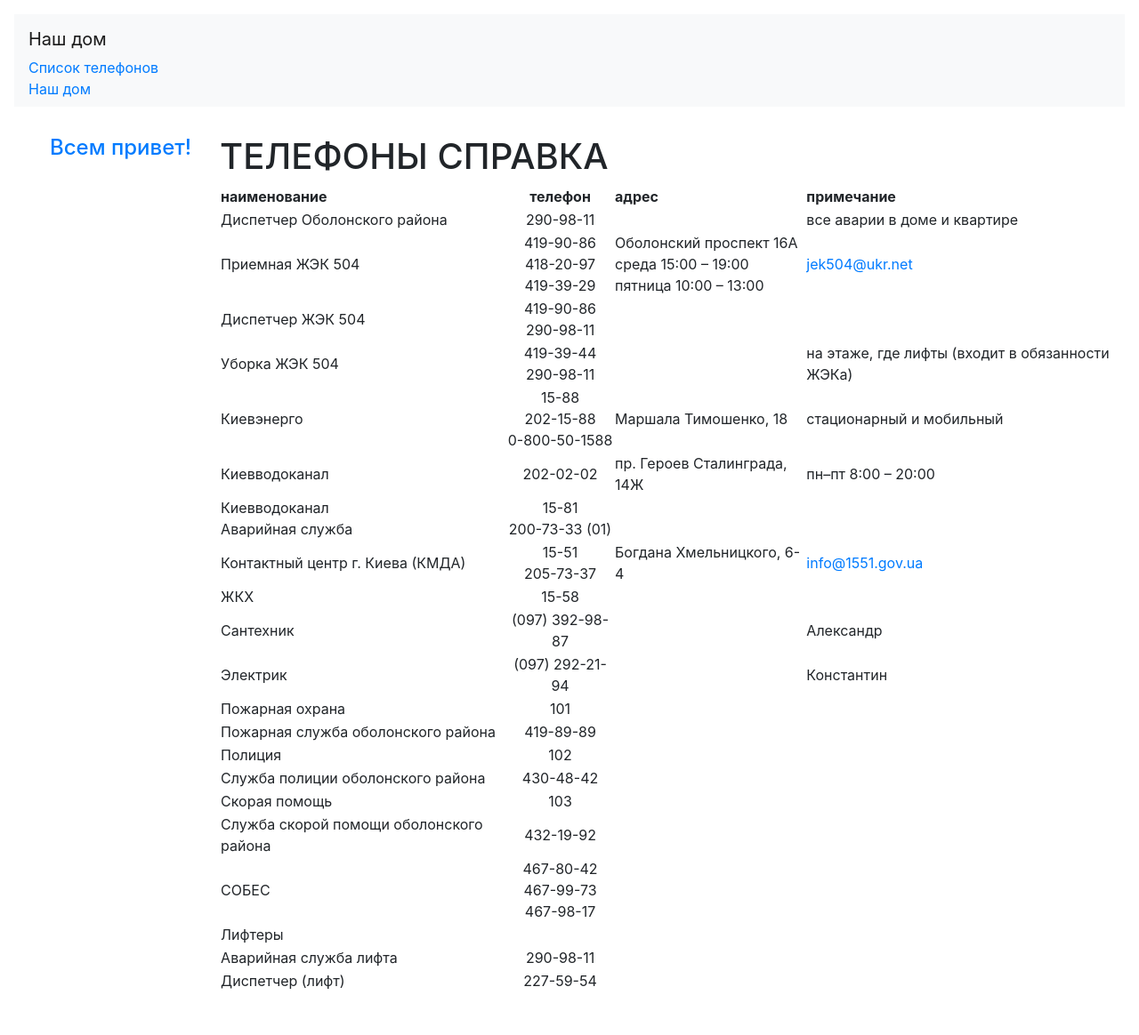
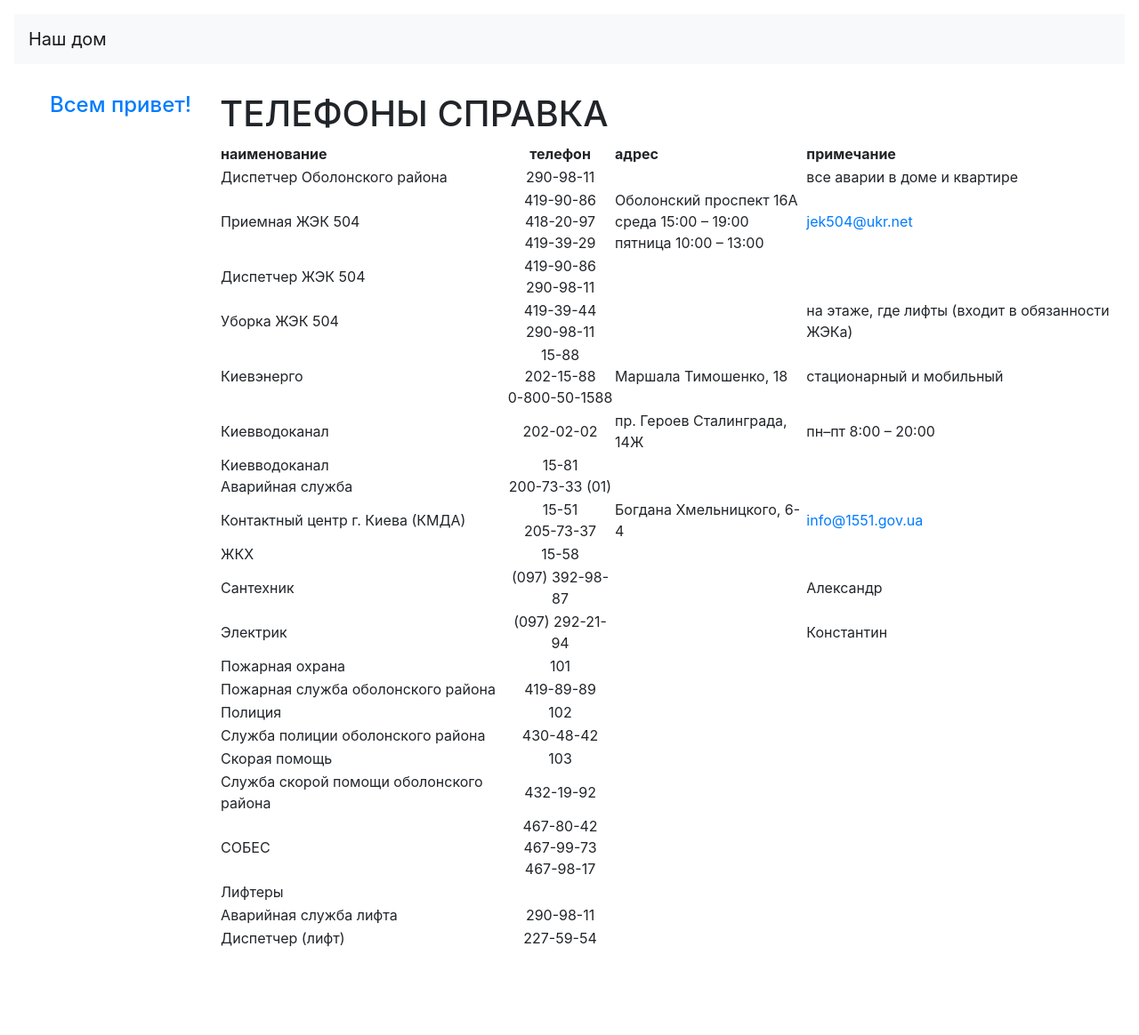
Before and after one commit to heroes-kiev/16b, a Jekyll site: the page built from phones.md, in a window 1280 px wide. Shown: the whole page at 89% size. Built offline with Jekyll 4.4.1, drawn with Linux system fonts in a browser that asks for light colours; after the commit the page ends 1116 px from its top, so only the background shows below that.

Commit message:
fix navbar

```diff
--- a/_layouts/default.html
+++ b/_layouts/default.html
@@ -15,12 +15,14 @@
         <nav class="navbar navbar-light bg-light">
           <a class="navbar-brand" href="/">{{ site.title }}</a>
 
-          <div class="navbar-collapse" id="navbarNav">
+          <div class="collapse navbar-collapse" id="navbarNav">
             <ul class="navbar-nav mr-auto">
               {% for page in site.pages %}
+                {% unless page.exclude %}
                   <li class="nav-item">
                     <a href="{{page.url}}">{{page.title}}</a>
                   </li>
+                {% endunless %}
               {% endfor %}
             </ul>
           </div>
@@ -30,11 +32,13 @@
       <nav>
         <ul>
           {% for page in site.posts %}
+            {% unless page.exclude %}
               <div class="item">
                 <a href="{{page.url}}">
                   <h4>{{page.title}}</h4>
                 </a>
               </div>
+            {% endunless %}
           {% endfor %}
         </ul>
       </nav>
```
Lines whose indentation alone changed are shown as unchanged.
